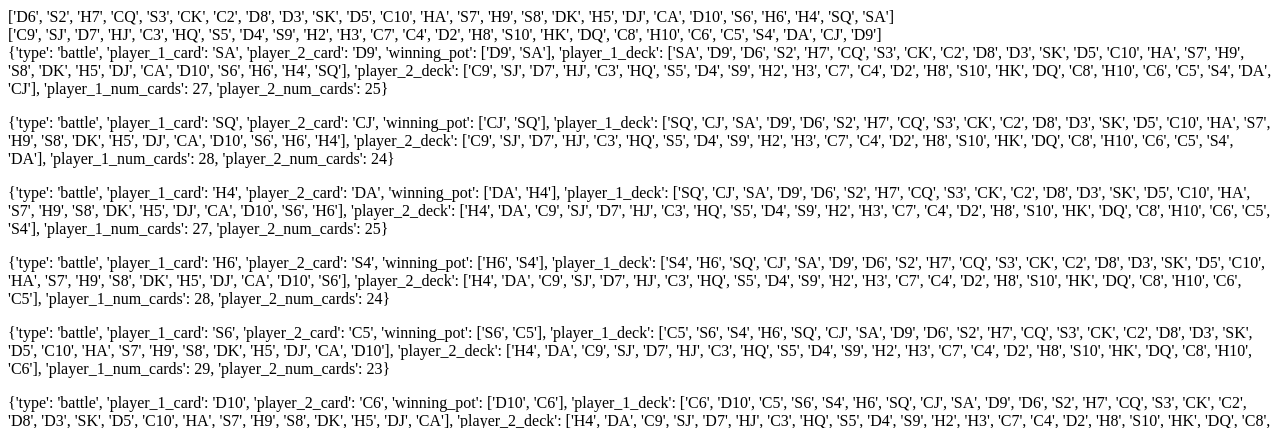
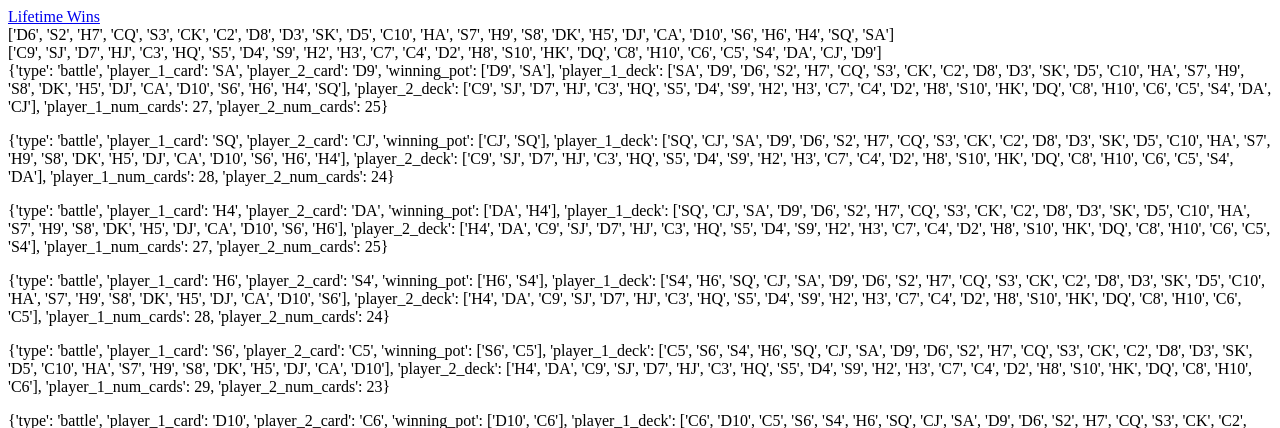
Before and after one commit to hayuh/War-Card-Game, a Django app: page /game in a window 1280 px wide. Shown: the top 428 px of the page. Run offline with Django 3.2, Linux system fonts and the light colour scheme; data comes from the database, SQL or seed files in the repository.

Commit message:
Added delete lifetime wins functionality for testing purposes

```diff
--- a/war_app/templates/game.html
+++ b/war_app/templates/game.html
@@ -10,7 +10,9 @@
 </head>
 <body>
     <!--<button onclick="getElementById('game').style.display = 'block'; this.style.display = 'none'"> Start Game </button> -->
-
+    <div >
+        <a href="{% url 'lifetime-wins' %}" >Lifetime Wins</a>
+    </div>
     <div id="game" >
         <div>
             {{game_info.player_1_start}}
--- a/war_app/templates/home.html
+++ b/war_app/templates/home.html
@@ -10,6 +10,9 @@
 </head>
 <body>
     <div >
+        <a href="{% url 'lifetime-wins' %}" >Lifetime Wins</a>
+    </div>
+    <div >
         <a href="{% url 'game' %}" id = "start-game">Start Game</a>
     </div>
 
--- a/war_app/views.py
+++ b/war_app/views.py
@@ -26,3 +26,22 @@ def game_action(request):
         player_2.games_won += 1
         player_2.save()
     return render(request, 'game.html', context)
+
+def lifetime_wins_action(request):
+    context = {"num_players": 0}
+    players = Player.objects.all()
+    if(len(players) != 0):
+        for player in players:
+            context["num_players"] += 1
+            context.update({player.username: player.games_won})
+
+    print(context)
+
+    return render(request, 'lifetime_wins.html', context)
+
+def delete_wins_action(request):
+    context = {"num_players": 0}
+    print('TESt')
+    Player.objects.all().delete()
+
+    return render(request, 'lifetime_wins.html', context)
--- a/war_project/urls.py
+++ b/war_project/urls.py
@@ -19,5 +19,7 @@ from war_app import views
 
 urlpatterns = [
     path('', views.home_action, name='home'),
-    path('game', views.game_action, name='game')
+    path('game', views.game_action, name='game'),
+    path('lifetime-wins', views.lifetime_wins_action, name='lifetime-wins'),
+    path('delete-wins', views.delete_wins_action, name='delete-wins')
 ]
```
Also changed, not shown: war_app/templates/lifetime_wins.html (added, +26 -0 lines).
